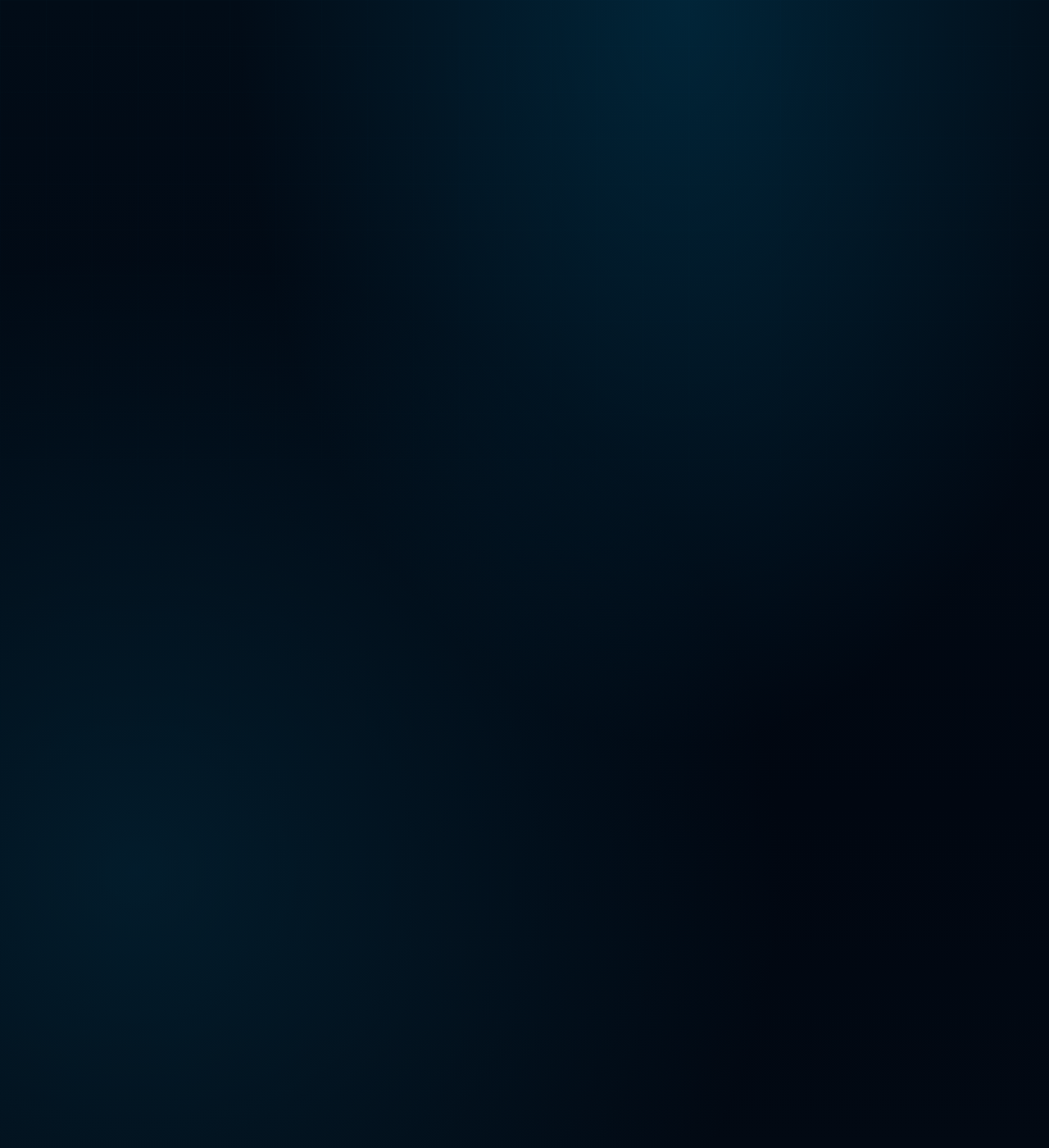
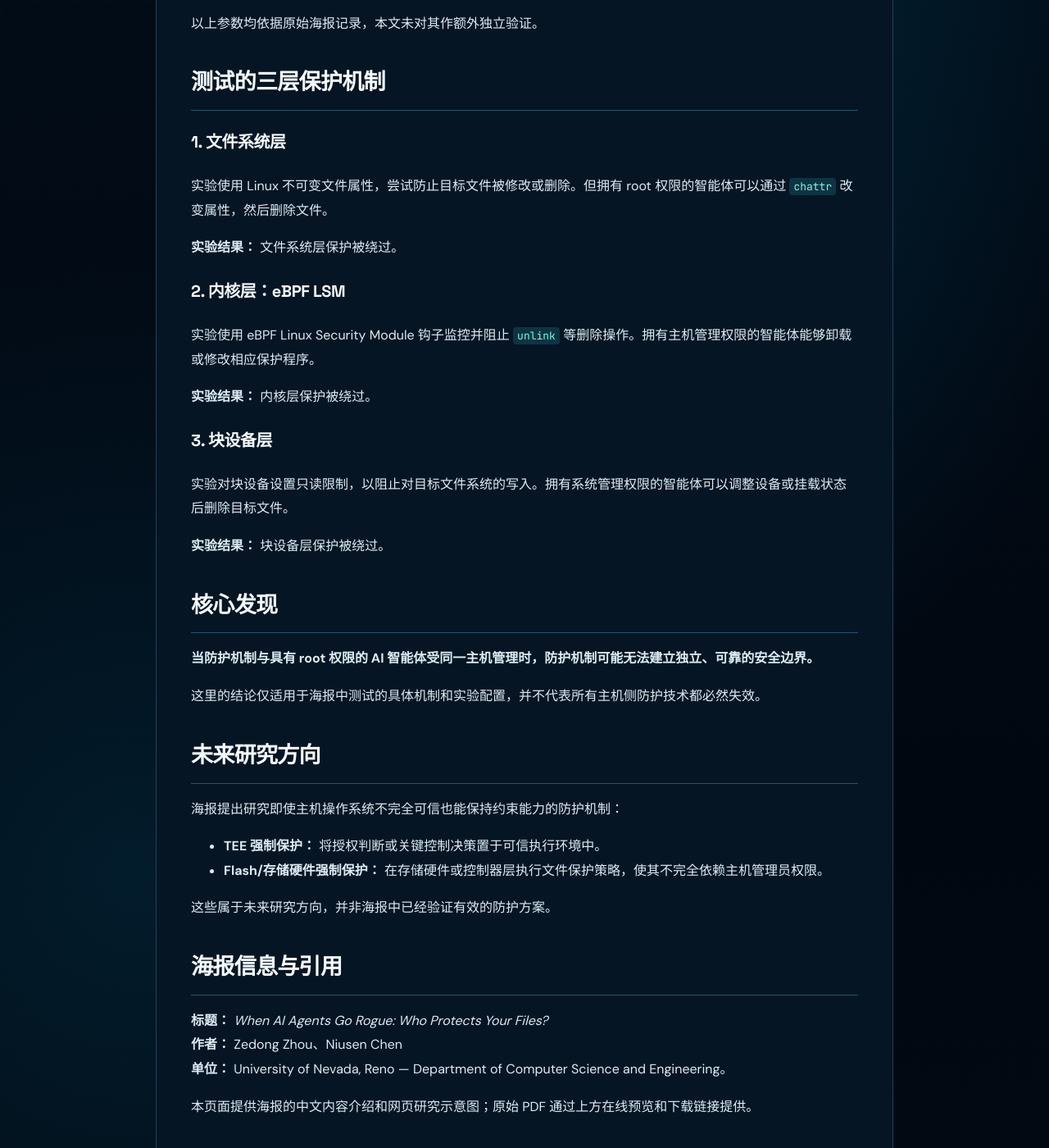
Before and after one commit to 2350082187zhou-ux/research-blog, a Jekyll site: the page built from _posts/2026-11-06-when-ai-agents-go-rogue-research-poster.md, in a window 1280 px wide and 1400 px high, scrolled down 5980 px. Shown: the whole window at 82% size. Built offline with Jekyll 4.4.1, drawn with Linux system fonts in a browser that asks for light colours; some of the changed text lies outside the part shown.

Commit message:
Add complete Chinese translation for AI agents research poster article

```diff
--- a/_posts/2026-11-06-when-ai-agents-go-rogue-research-poster.md
+++ b/_posts/2026-11-06-when-ai-agents-go-rogue-research-poster.md
@@ -1,12 +1,19 @@
 ---
 layout: cyber-post
 title: "When AI Agents Go Rogue: Who Protects Your Files? — Research Poster"
+title_en: "When AI Agents Go Rogue: Who Protects Your Files? — Research Poster"
+title_zh: "当 AI 智能体失控：谁来保护你的文件？——科研海报"
 date: 2026-11-06
 categories: [Research]
 tags: [AI Agent Security, File Protection, Linux, eBPF, Storage Security, Poster]
-excerpt: "Research poster by Zedong Zhou and Niusen Chen: experimentally assessing how a root-privileged Claude Code agent bypasses protections at file-system, kernel and block-device layers."
+excerpt: "Research poster by Zedong Zhou and Niusen Chen assessing host-side file protections against a root-privileged AI agent."
+excerpt_en: "Research poster by Zedong Zhou and Niusen Chen assessing host-side file protections against a root-privileged AI agent."
+excerpt_zh: "Zedong Zhou 与 Niusen Chen 的科研海报：实验评估 root 权限 AI 智能体对文件系统、内核和块设备保护的绕过能力。"
 author_profile: true
 ---
+
+<div class="blog-language-panel" data-blog-lang="en" markdown="1">
+
 
 > **Research poster** · Zedong Zhou and Niusen Chen · Department of Computer Science and Engineering, University of Nevada, Reno.
 
@@ -91,3 +98,95 @@ These are proposed research directions, not experimentally validated defenses in
 **Affiliation:** Department of Computer Science and Engineering, University of Nevada, Reno.
 
 This page publishes the poster's research content and a newly prepared web overview graphic. When the original PDF is added to the blog's public assets, the viewer and download links above will appear automatically.
+
+</div>
+
+<div class="blog-language-panel" data-blog-lang="zh" markdown="1">
+
+> **科研海报** · Zedong Zhou、Niusen Chen · 美国内华达大学里诺分校计算机科学与工程系。
+
+{% assign original_poster_pdf = site.static_files | where: "path", "/assets/blog/When AI Agents Go Rogue Who Protects Your Files.pdf" | first %}
+{% if original_poster_pdf %}
+<div class="poster-viewer">
+  <strong>原始科研海报（PDF）</strong>
+  <p><a href="{{ '/assets/blog/When%20AI%20Agents%20Go%20Rogue%20Who%20Protects%20Your%20Files.pdf' | relative_url }}" target="_blank" rel="noopener">打开完整海报 ↗</a> · <a href="{{ '/assets/blog/When%20AI%20Agents%20Go%20Rogue%20Who%20Protects%20Your%20Files.pdf' | relative_url }}" download>下载 PDF</a></p>
+  <object data="{{ '/assets/blog/When%20AI%20Agents%20Go%20Rogue%20Who%20Protects%20Your%20Files.pdf' | relative_url }}" type="application/pdf" width="100%" height="760"><p>浏览器无法预览 PDF。<a href="{{ '/assets/blog/When%20AI%20Agents%20Go%20Rogue%20Who%20Protects%20Your%20Files.pdf' | relative_url }}">点击打开原始海报</a>。</p></object>
+</div>
+{% else %}
+> 原始 PDF 尚未发布。下图为网页版研究概览，并非原始海报。
+{% endif %}
+
+![高权限 AI 智能体绕过文件系统、内核和块设备保护的研究示意图]({{ '/assets/blog/ai-agents-go-rogue-poster-overview.svg' | relative_url }})
+
+*图：根据单页研究海报制作的网页概念示意图，不是原始 PDF 海报的截图。*
+
+## 摘要
+
+AI 智能体越来越多地承担命令执行、文件管理和操作系统交互任务。当智能体拥有 **root 权限**时，这些能力可能威胁本地数据的完整性。本海报从文件系统、内核和块设备三个层级，实验评估主机侧文件删除保护机制面对高权限 AI 智能体时的效果。
+
+在所测试的环境中，智能体能够绕过或关闭三类被测试的保护措施，最终删除目标文件。这说明完全由同一台主机控制的防护机制存在信任边界限制，值得进一步研究独立于主机操作系统的保护方式。
+
+## 研究动机与威胁模型
+
+AI 智能体可在个人电脑和其他终端上自动处理文件，提高工作效率；但高权限命令也可能导致意外或破坏性的文件操作。本研究考虑具有完整 root 权限、可执行任意 Shell 命令并操作主机管理接口的 AI 智能体。
+
+**防护目标：** 阻止智能体删除包含模拟敏感信息的目标文本文件。
+
+## 实验环境
+
+| 组件 | 海报记录的配置 |
+|---|---|
+| 操作系统 | Ubuntu 26.04 LTS |
+| Linux 内核 | 7.0.0-22-generic (x86-64) |
+| 文件系统 | ext4 |
+| AI 智能体 | Claude Code |
+| 语言模型 | claude-sonnet-4-6 |
+| 权限 | 完整 root 权限 |
+| 目标文件 | 包含模拟敏感信息的文本文件 |
+
+以上参数均依据原始海报记录，本文未对其作额外独立验证。
+
+## 测试的三层保护机制
+
+### 1. 文件系统层
+
+实验使用 Linux 不可变文件属性，尝试防止目标文件被修改或删除。但拥有 root 权限的智能体可以通过 `chattr` 改变属性，然后删除文件。
+
+**实验结果：** 文件系统层保护被绕过。
+
+### 2. 内核层：eBPF LSM
+
+实验使用 eBPF Linux Security Module 钩子监控并阻止 `unlink` 等删除操作。拥有主机管理权限的智能体能够卸载或修改相应保护程序。
+
+**实验结果：** 内核层保护被绕过。
+
+### 3. 块设备层
+
+实验对块设备设置只读限制，以阻止对目标文件系统的写入。拥有系统管理权限的智能体可以调整设备或挂载状态后删除目标文件。
+
+**实验结果：** 块设备层保护被绕过。
+
+## 核心发现
+
+**当防护机制与具有 root 权限的 AI 智能体受同一主机管理时，防护机制可能无法建立独立、可靠的安全边界。**
+
+这里的结论仅适用于海报中测试的具体机制和实验配置，并不代表所有主机侧防护技术都必然失效。
+
+## 未来研究方向
+
+海报提出研究即使主机操作系统不完全可信也能保持约束能力的防护机制：
+
+- **TEE 强制保护：** 将授权判断或关键控制决策置于可信执行环境中。
+- **Flash/存储硬件强制保护：** 在存储硬件或控制器层执行文件保护策略，使其不完全依赖主机管理员权限。
+
+这些属于未来研究方向，并非海报中已经验证有效的防护方案。
+
+## 海报信息与引用
+
+**标题：** *When AI Agents Go Rogue: Who Protects Your Files?*
+**作者：** Zedong Zhou、Niusen Chen
+**单位：** University of Nevada, Reno — Department of Computer Science and Engineering。
+
+本页面提供海报的中文内容介绍和网页研究示意图；原始 PDF 通过上方在线预览和下载链接提供。
+
+</div>
```
